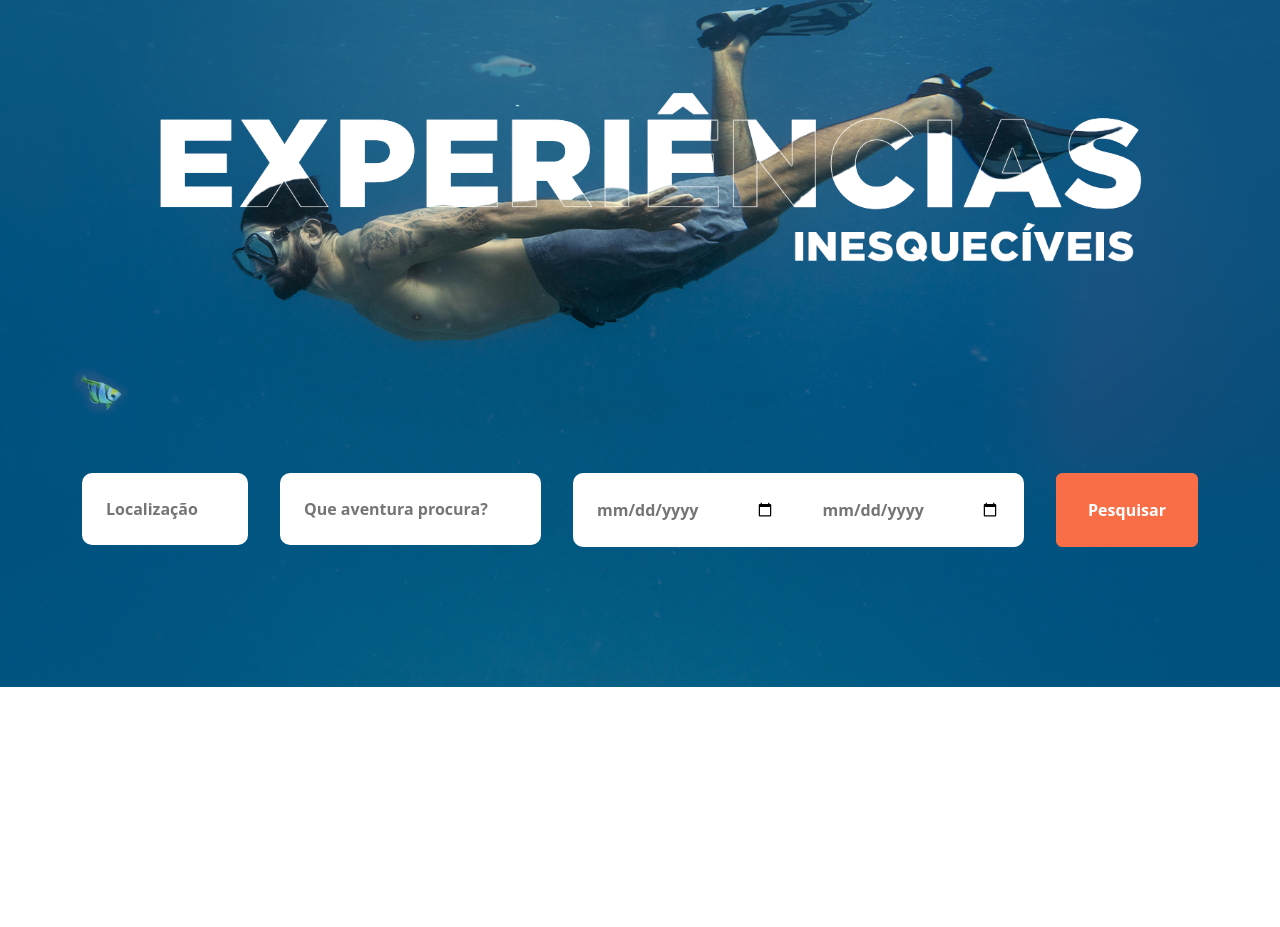
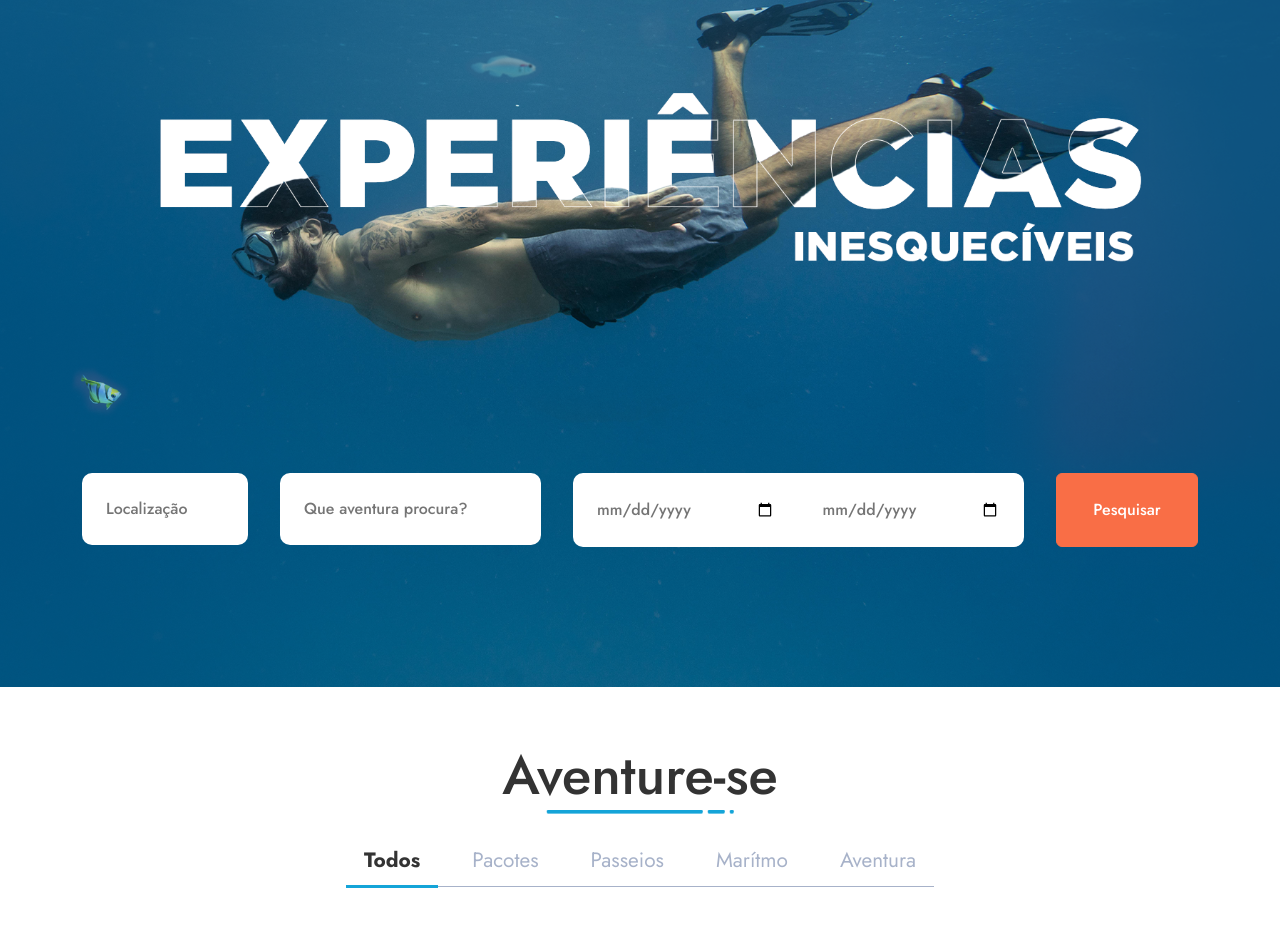
Before and after one commit to giullianoth/Vivango, a website: page index.html in a window 1280 px wide. Shown: the part 83-1010 px from the top of the page. Before the commit the page ends 800 px from the top, so only its background shows below. Drawn offline with nearby package versions, Linux system fonts and the light colour scheme.

Commit message:
dobra aventure-se - título e abas

```diff
--- a/assets/styles/scss/_custom.scss
+++ b/assets/styles/scss/_custom.scss
@@ -2,29 +2,76 @@
 
 @import "variables";
 
+@import "widgets/home/hero";
+@import "widgets/home/adventure";
+
 $theme-colors: (
-    "pictonBlue"   :    $color-pictonBlue,
-    "cerulean"     :      $color-cerulean,
-    "burntSienna"  :   $color-burntSienna,
-    "amber"        :         $color-amber,
-    "powderBlue"   :    $color-powderBlue,
-    "jet"          :           $color-jet,
-    "silver"       :        $color-silver,
-    "whiteSmoke"   :    $color-whiteSmoke,
-    "silver2"      :       $color-silver2,
-    "gray"         :          $color-gray,
-    "gray2"        :         $color-gray2,
-    "white"        :         $color-white,
-    "black"        :         $color-black,
+    "pictonBlue" : $color-pictonBlue,
+    "cerulean" : $color-cerulean,
+    "burntSienna" : $color-burntSienna,
+    "amber" : $color-amber,
+    "powderBlue" : $color-powderBlue,
+    "jet" : $color-jet,
+    "silver" : $color-silver,
+    "whiteSmoke" : $color-whiteSmoke,
+    "silver2" : $color-silver2,
+    "gray" : $color-gray,
+    "gray2" : $color-gray2,
+    "white" : $color-white,
+    "black" : $color-black,
     "blackAlpha161": $color-blackAlpha161,
 );
 
+@import "../../../node_modules/bootstrap/scss/bootstrap.scss";
+
 body {
-    font-family: 'Jost', sans-serif;
+    font-family: 'Jost', sans-serif !important;
+}
+
+h1,
+h2,
+h3,
+h4,
+h5,
+h6 {
+    font-family: inherit;
+}
+
+input,
+select,
+select option,
+textarea {
+    border: none;
+    outline: none;
+    border-radius: 10px;
 }
 
 .btn-burntSienna {
     color: white !important;
 }
 
-@import "../../../node_modules/bootstrap/scss/bootstrap.scss";
+.section-content-1 {
+    margin-block: 56px;
+}
+
+.section-content-2 {
+    padding-block: 56px;
+}
+
+.section-title {
+    text-align: center;
+    font-size: 3.4rem;
+    position: relative;
+    padding-bottom: 6px;
+    margin-bottom: 20px;
+
+    &::before {
+        content: "";
+        position: absolute;
+        bottom: 0;
+        left: 0;
+        width: 100%;
+        height: 4px;
+        background: url("../../images/title-line.png") no-repeat center;
+    }
+}
--- a/assets/styles/scss/style.scss
+++ b/assets/styles/scss/style.scss
@@ -1,64 +1,4 @@
 @import "variables";
-
 @import "custom";
-input,
-select,
-select option,
-textarea {
-    border: none;
-    outline: none;
-    border-radius: 10px;
-}
-
-.hero {
-    height: 770px;
-    background-image: url("../../images/hero-banner.png");
-    background-repeat: no-repeat;
-    background-size: cover;
-    background-position: center center;
-
-    &-title {
-        height: 100%;
-        padding-top: 160px;
-        text-align: center;
-
-        h1 {
-            font-size: 8.6rem;
-            text-transform: uppercase;
-            font-weight: 800;
-            max-width: 980px;
-            margin-inline: auto;
-            color: white;
-
-            span {
-                font-size: 2.9rem;
-                display: block;
-                text-align: right;
-            }
-        }
-    }
-
-    &-search {
-        padding-bottom: 140px;
-
-        input,
-        button {
-            width: 100%;
-            padding: 24px;
-        }
-
-        .date {
-            #date-start {
-                border-top-right-radius: 0;
-                border-bottom-right-radius: 0;
-            }
-
-            #date-end {
-                border-top-left-radius: 0;
-                border-bottom-left-radius: 0;
-            }
-        }
-    }
-}
 
 @import "../../../node_modules/bootstrap/scss/bootstrap.scss";
--- /dev/null
+++ b/assets/styles/scss/widgets/home/_adventure.scss
@@ -0,0 +1,23 @@
+.adventure {
+    &-tabs {
+        width: fit-content;
+        margin: auto;
+        border-bottom: 1px solid #A7B2C9;
+
+        ul {
+            .nav-link {
+                color: #A7B2C9;
+                display: inline-block;
+                padding: 9px 18px;
+                font-size: 1.3rem;
+                transform: translateY(2px);
+
+                &.active {
+                    color: #333;
+                    border-color: #14A4D8;
+                    border-width: 3px;
+                }
+            }
+        }
+    }
+}
--- /dev/null
+++ b/assets/styles/scss/widgets/home/_hero.scss
@@ -0,0 +1,50 @@
+.hero {
+    height: 770px;
+    background-image: url("../../images/hero-banner.png");
+    background-repeat: no-repeat;
+    background-size: cover;
+    background-position: center center;
+
+    &-title {
+        height: 100%;
+        padding-top: 160px;
+        text-align: center;
+
+        h1 {
+            font-size: 8.6rem;
+            text-transform: uppercase;
+            font-weight: 800;
+            max-width: 980px;
+            margin-inline: auto;
+            color: white;
+
+            span {
+                font-size: 2.9rem;
+                display: block;
+                text-align: right;
+            }
+        }
+    }
+
+    &-search {
+        padding-bottom: 140px;
+
+        input,
+        button {
+            width: 100%;
+            padding: 24px;
+        }
+
+        .date {
+            #date-start {
+                border-top-right-radius: 0;
+                border-bottom-right-radius: 0;
+            }
+
+            #date-end {
+                border-top-left-radius: 0;
+                border-bottom-left-radius: 0;
+            }
+        }
+    }
+}
--- a/index.html
+++ b/index.html
@@ -69,23 +69,51 @@
           <form action="">
             <div class="row gap-2">
               <div class="col-2">
-                <input type="text" name="location" id="location" placeholder="Localização" class="fw-semibold text-gray2">
+                <input type="text" name="location" id="location" placeholder="Localização" class="fw-medium text-gray2">
               </div>
 
               <div class="col-3">
-                <input type="text" name="search" id="search" placeholder="Que aventura procura?" class="fw-semibold text-gray2">
+                <input type="text" name="search" id="search" placeholder="Que aventura procura?" class="fw-medium text-gray2">
               </div>
 
               <div class="date d-flex col-5">
-                <input type="date" name="date-start" id="date-start" class="fw-semibold text-gray2">
-                <input type="date" name="date-end" id="date-end" class="fw-semibold text-gray2">
+                <input type="date" name="date-start" id="date-start" class="fw-medium text-gray2">
+                <input type="date" name="date-end" id="date-end" class="fw-medium text-gray2">
               </div>
 
               <div class="col 2">
-                <button type="submit" class="btn btn-burntSienna fw-semibold">Pesquisar</button>
+                <button type="submit" class="btn btn-burntSienna fw-medium">Pesquisar</button>
               </div>
             </div>
           </form>
+        </div>
+      </div>
+    </section>
+
+    <section class="adventure section-content-1 container-fluid">
+      <div class="container">
+        <header>
+          <h1 class="section-title text-jet">Aventure-se</h1>
+        </header>
+
+        <div class="adventure-tabs">
+          <ul class="nav nav-underline justify-content-center">
+            <li class="nav-item">
+              <a class="nav-link active" aria-current="page" href="#">Todos</a>
+            </li>
+            <li class="nav-item">
+              <a class="nav-link" href="#">Pacotes</a>
+            </li>
+            <li class="nav-item">
+              <a class="nav-link" href="#">Passeios</a>
+            </li>
+            <li class="nav-item">
+              <a class="nav-link" href="#">Marítmo</a>
+            </li>
+            <li class="nav-item">
+              <a class="nav-link" href="#">Aventura</a>
+            </li>
+          </ul>
         </div>
       </div>
     </section>
```
Also changed, not shown: assets/styles/css/style.css, assets/styles/css/style.min.css.
